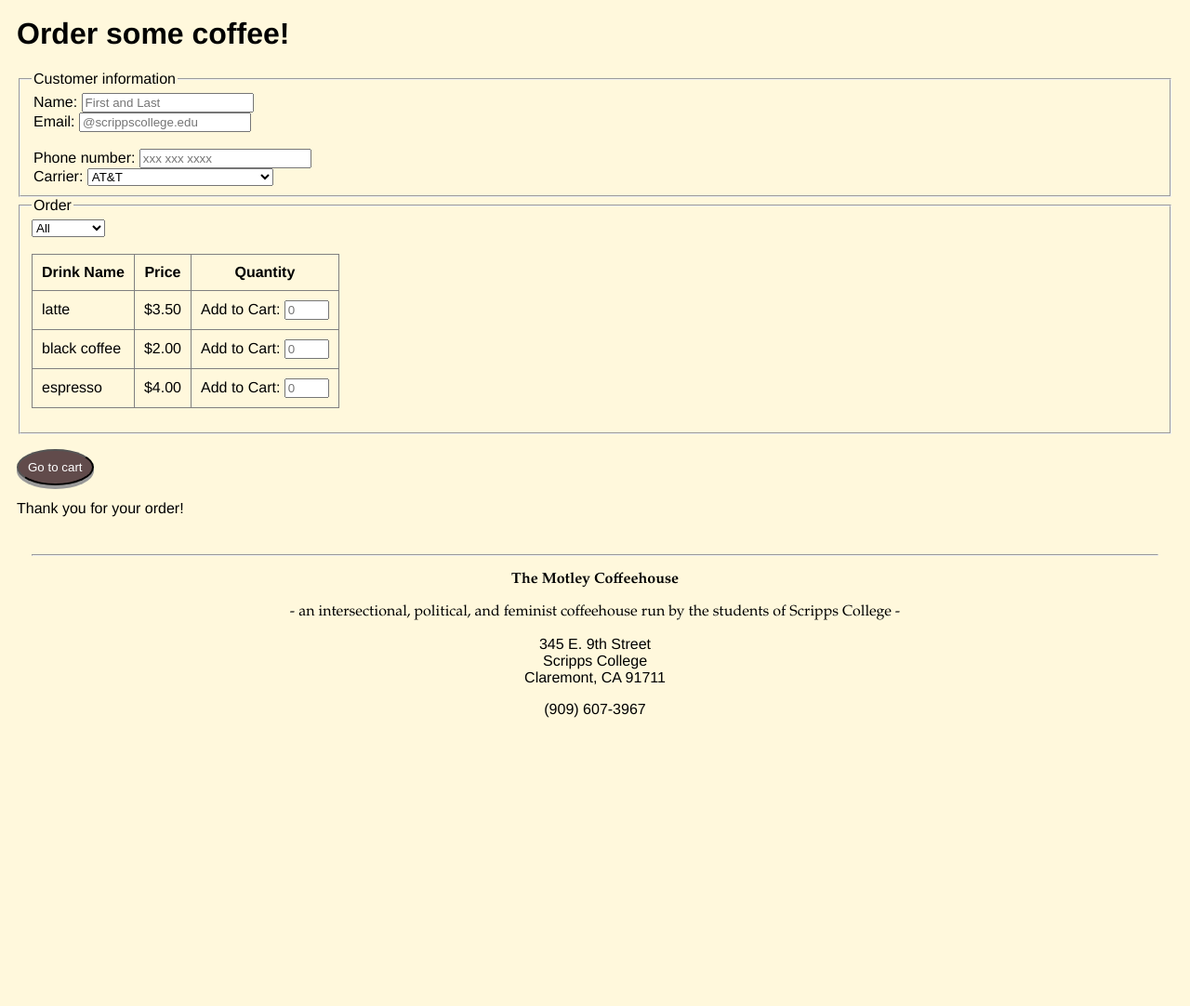
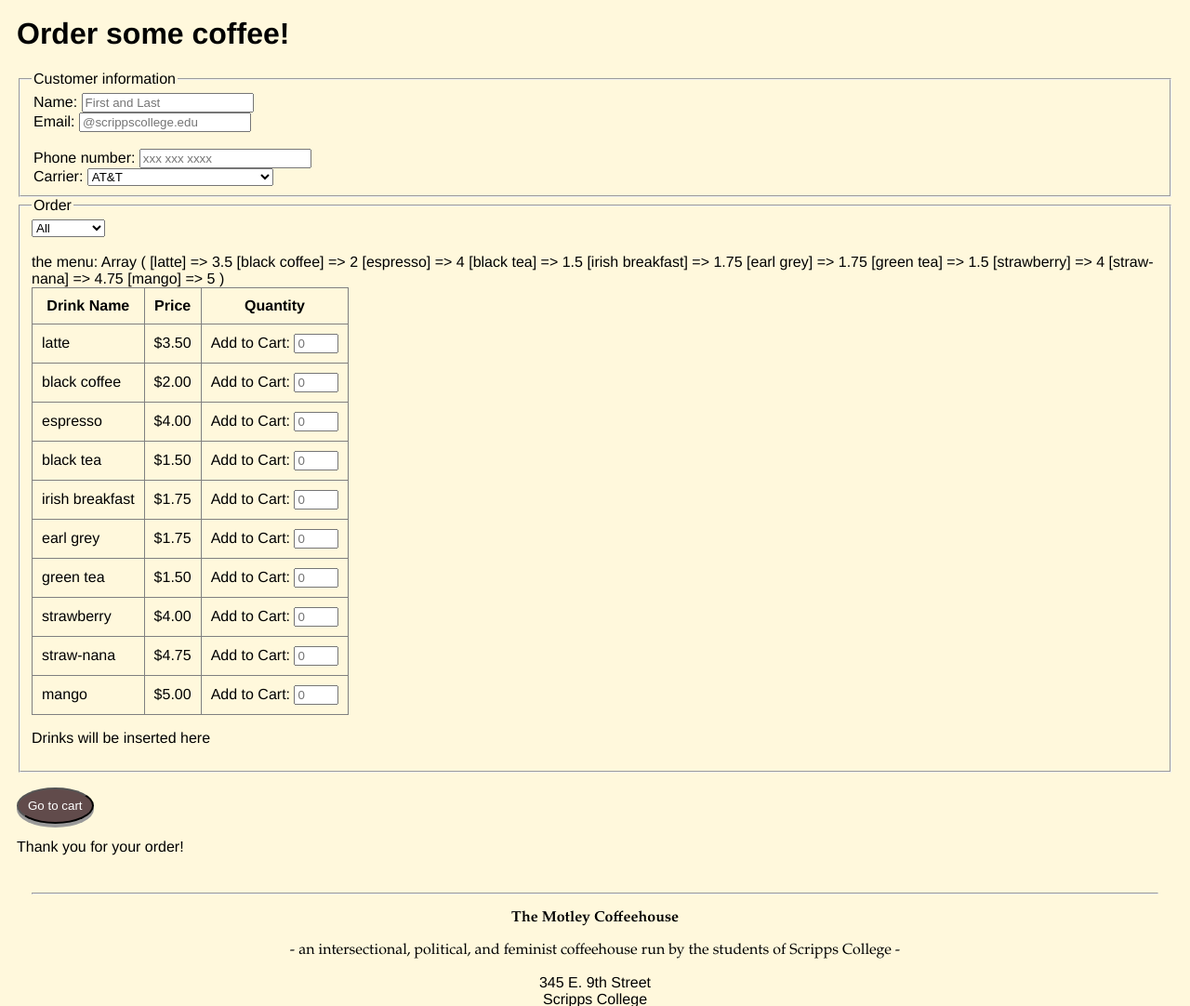
Before and after one commit to lindseyc/coffee2go, a PHP site: page / in a window 1280 px wide. Shown: the top 1082 px of the page at 93% size. Before the commit the page ends 772 px from the top, so only its background shows below. Run offline with PHP 8.4, Linux system fonts and the light colour scheme; some libraries are stand-ins or nearby versions.

Commit message:
struggling with the tables

```diff
--- a/controller/controller.php
+++ b/controller/controller.php
@@ -90,14 +90,16 @@
 
 			if($_SERVER["REQUEST_METHOD"] == "POST" && $_POST["submit"] != null) {
 
-				//validate form here
+				//validate form here??
 
 
+
+				//mysqli sttmnts?
 
 
 				//print_r('adding to cart');
 				//display the post
-				//print_r($_POST);
+				print_r($_POST);
 				//$quantity = $_POST["quantity"];
 				//$type = $_POST["type"];
 				$name = $_POST["name"];
@@ -105,24 +107,32 @@
 				$email = $_POST["email"];
 				$carrier = $_POST["carrier"];
 
+				foreach(ShoppingCart::$alltypes as $type => $quantity){
+					if (is_numeric($quantity) && $quantity > 0){
+
+						$_SESSION['cart']->order($type, $quantity);
+
+					}
+				}
+
 				//echo "name = " . $name . " email = " . $email . " phone = " . $phone . " carrier = " . $carrier;
 				echo '<br/>';
 				//if($drinkSelected){
-					$type = trim($_POST["dropdown"]);
-					$quantity = trim($_POST["quantity"]);
+					//$type = trim($_POST["dropdown"]);
+					//$quantity = trim($_POST["quantity"]);
 					//TODO
 					//$quantity = 2;
-					$message = "";
-					//TODOOO
-					$displayname = "latte"; //ShoppingCart::$drinktypes[0];
-					if($displayname && is_numeric($quantity) && $quantity > 0){
-						$_SESSION['cart']->order($type, $quantity);
+					// $message = "";
+					// //TODOOO
+					// $displayname = "latte"; //ShoppingCart::$drinktypes[0];
+					// if($displayname && is_numeric($quantity) && $quantity > 0){
+					// 	$_SESSION['cart']->order($type, $quantity);
 
-						$message = "Your $quantity drink(s) added to shopping cart";
-					}
-					else if(!$displayname){
-						$message = "error";
-					}
+					// 	$message = "Your $quantity drink(s) added to shopping cart";
+					// }
+					// else if(!$displayname){
+					// 	$message = "error";
+					// }
 				//}
 
 				//add to the cart not update: change once this can be called on the model
--- a/model/cart.php
+++ b/model/cart.php
@@ -6,7 +6,7 @@ class ShoppingCart {
 
 	public static $drinktypes = Array(	"latte" => 3.50,
 										"black coffee" => 2.00,
-										"espresso" => 4.00,
+										"espresso" => 4.00
 									 );
 	public static $teatypes = Array(	"black tea" => 1.50,
 										"irish breakfast" => 1.75,
@@ -16,6 +16,18 @@ class ShoppingCart {
 	public static $smoovtypes = Array(	"strawberry" => 4.00,
 										"straw-nana" => 4.75,
 										"mango" => 5.00
+									);
+
+	public static $alltypes = Array(	"strawberry" => 4.00,
+										"straw-nana" => 4.75,
+										"mango" => 5.00,
+										"black tea" => 1.50,
+										"irish breakfast" => 1.75,
+										"earl grey" => 1.75,
+										"green tea" => 1.50,
+										"latte" => 3.50,
+										"black coffee" => 2.00,
+										"espresso" => 4.00
 									);
 
 	private $order;
--- a/model/model.php
+++ b/model/model.php
@@ -15,8 +15,8 @@ class Model {
 
 	public function updateCart($type, $quantity) {
         //for now hardcode in type
-        $type = "latte";
-        $quantity = 1;
+        //$type = "latte";
+        //$quantity = 1;
         $displayName = ShoppingCart::$drinktypes[$type];
 
         if ($displayName && is_numeric($quantity) && $quantity > 0) {
--- a/view/orderPage.php
+++ b/view/orderPage.php
@@ -32,66 +32,106 @@ include_once('./model/cart.php');
     <!-- javascript validation -->
     <script scr="./view/validate.js"></script>
 
-<?php
-    $smoothies = ShoppingCart::$smoovtypes;
+<!-- <?php
+    // $smoothies = ShoppingCart::$smoovtypes;
 
-    $cart_info_json = json_encode($smoothies);
-    $tea = ShoppingCart::$teatypes;
-    $cart_info_json = json_encode($smoothies);
+    // $cart_info_json = json_encode($smoothies);
+    // $tea = ShoppingCart::$teatypes;
+    // $cart_info_json = json_encode($smoothies);
 
-    $coffee = ShoppingCart::$drinktypes;
-    $cart_info_json = json_encode($smoothies);
+    // $coffee = ShoppingCart::$drinktypes;
+    // $cart_info_json = json_encode($smoothies);
 
-?>
+?> -->
 
     <script>
 
+// function printTable(display) {
+//     var table = document.getElementById("table");
+//     var i = 1;
+//     for(var k in display){
+//         var tr = document.createElement("tr");
+//         var td = document.createElement("td");
+//         var txt = document.createTextNode(k);
+//         var td2 = document.createElement("td");
+//         var txt2 = document.createTextNode(display[k]);
 
-        var dropSelection = function() {
+//         td.appendChild(txt);
+//         td2.appendChild(txt2);
+//         tr.appendChild(td);
+//         tr.appendChild(td2);
+//         table.appendChild(tr);
+//         }
 
-            var radiobutt = $('#dropdown').val();
-            var update = $('#drinklist');
-            if(radiobutt == "smoothie"){
-                update.html('<p> smoothie was selected</p>');
-                // <?php
-                //     echo ShoppingCart::$smoovtypes;
-                //  ?>
-                <?php
-                echo 'var smoove = JSON.parse("<?= $cart_info_json; ?>");'
-                ?>
-                update.html(smoove);
 
-                return true;
-            } else if (radiobutt == "tea"){
-                update.html('<p> tea was selected</p>');
-                // <?php
-                // echo ShoppingCart::$teatypes;
-                // ?>
-                <?php
-                echo 'var smoove = JSON.parse("<?= $cart_info_json; ?>");'
-                ?>                update.html(smoove);
-                return true;
-            } else if (radiobutt == "coffee"){
-                update.html('<p> coffee was selected</p>');
-                // <?php
-                // echo ShoppingCart::$drinktypes;
-                // ?>
-                <?php
-                echo 'var smoove = JSON.parse("<?= $cart_info_json; ?>");'
-                ?>
-                update.html(smoove);
+// }
 
-                return true;
-            } else {
-                update.html('<p> none selected </p>');
-                return false;
-            }
-        }
 
-    $(document).ready(function() {
-        // selectorder = $('#dropdown').val();
-        $('#dropdown').on("change", dropSelection);
-        });
+
+    // $(document).ready(function() {
+    //     $('#dropdown').on("click", function() {
+    //         var radiobutt = $('#dropdown').val();
+    //         console.log(radiobutt);
+
+    //         var toDisplay;
+    //         <?php
+    //             $all = array_merge(ShoppingCart::$drinktypes,
+    //                                     ShoppingCart::$teatypes,
+    //                                     ShoppingCart::$smoovtypes);
+    //             $jsall = json_encode($all);
+
+    //             echo 'var javascript_all = ' . $jsall . ';';
+
+    //             $phpcoffee = ShoppingCart::$drinktypes;
+    //             $jscoffee = json_encode($phpcoffee);
+
+    //           echo 'var javascript_coffee = ' . $jscoffee . ';';
+
+    //           $phptea = ShoppingCart::$teatypes;
+    //             $jstea = json_encode($phptea);
+
+    //           echo 'var javascript_tea = ' . $jstea . ';';
+
+    //           $phpsmoov = ShoppingCart::$smoovtypes;
+    //             $jssmoove = json_encode($phpsmoov);
+
+    //           echo 'var javascript_smoov = ' . $jssmoove . ';';
+    //         ?>
+
+
+
+    //         var update = $('#drinklist');
+    //         if(radiobutt == "smoothie"){
+    //             update.html('<p> smoothie was selected</p>');
+    //             toDisplay = javascript_smoov;
+
+
+    //         } else if (radiobutt == "tea"){
+    //             update.html('<p> tea was selected</p>');
+    //             toDisplay = javascript_tea;
+
+    //         } else if (radiobutt == "coffee"){
+    //             update.html('<p> coffee was selected</p>');
+    //             toDisplay = javascript_coffee;
+
+    //          } else if (radiobutt == "all"){
+    //             update.html('<p> all were selected</p>');
+
+    //             toDisplay = javascript_all;
+    //             console.log('in the last if else');
+
+    //          }
+    //           else {
+    //             update.html('<p> none selected </p>');
+    //         }
+    //         printTable(toDisplay);
+    //     });
+    // });
+
+
+    // $('#dropdown').change(function() {
+    //     $
+    // })
     </script>
 </head>
 
@@ -130,10 +170,10 @@ include_once('./model/cart.php');
 
             <legend for="dropdown">Order</legend>
             <select id="dropdown" name="dropdown">
-                <option value="all">All</option>
-                <option value="coffee">Coffee</option>
-                <option value="tea">Tea</option>
-                <option value="smoothie">Smoothie</option>
+                <option id="all" value="all">All</option>
+                <option id="2" value="coffee">Coffee</option>
+                <option id="1" value="tea">Tea</option>
+                <option id="0" value="smoothie">Smoothie</option>
 
             </select>
             <!-- add some space -->
@@ -150,26 +190,33 @@ include_once('./model/cart.php');
                 <tbody>
                     <!-- hardcoded drinks array of coffee into orderpage with add to cart button: -->
                 <?php
-                    foreach(ShoppingCart::$drinktypes as $type => $price){
-                        echo '<tr>';
-                            echo '<td>';
+                echo "the menu: ";
+                $toDisplay = array_merge(ShoppingCart::$drinktypes,
+                                        ShoppingCart::$teatypes,
+                                        ShoppingCart::$smoovtypes);
+                print_r($toDisplay);
+                $totalPrice = 0;
+                    foreach($toDisplay as $type => $price){
+                        $totalPrice += $price;
+                        echo "<tr>";
+                            echo "<td>";
                             echo($type);
-                            echo '</td>';
-                            echo '<td>';
+                            echo "</td>";
+                            echo "<td>";
                             //price
-                            echo '$' . number_format($price, '2');
-                            echo '</td>';
-                            echo '<td>';
-                            echo 'Add to Cart:
-                                <input type="number" placeholder="0" min="0" max="5">';
-                            echo '</td>';
-                        echo '</tr>';
+                            echo "$" . number_format($price, '2');
+                            echo "</td>";
+                            echo "<td>";
+                            echo "Add to Cart:
+                                <input type='number' id='quantity' name='$type' placeholder='0' min='0' max='5'>";
+                            echo "</td>";
+                        echo "</tr>";
                     }
                  ?>
                 </tbody>
             </table>
-<!--             <p><span id="drinklist">Drinks will be inserted here</span>
- -->
+             <p><span id="drinklist">Drinks will be inserted here</span>
+
 
             </p>
         </fieldset>
@@ -177,7 +224,7 @@ include_once('./model/cart.php');
         <p></p>
         <!-- send the info to the controller to validate? if not, stay on page but if all good then  -->
         <!--  onclick="validateForm(orderfrm)" -->
-        <button class="brown" name="submit" type="submit" value="submit"onclick='return validateForm(orderfrm);'>Go to cart</button>
+        <button class="brown" name="submit" type="submit" value="submit">Go to cart</button>
     </form>
     <p>Thank you for your order!</p>
 
```
